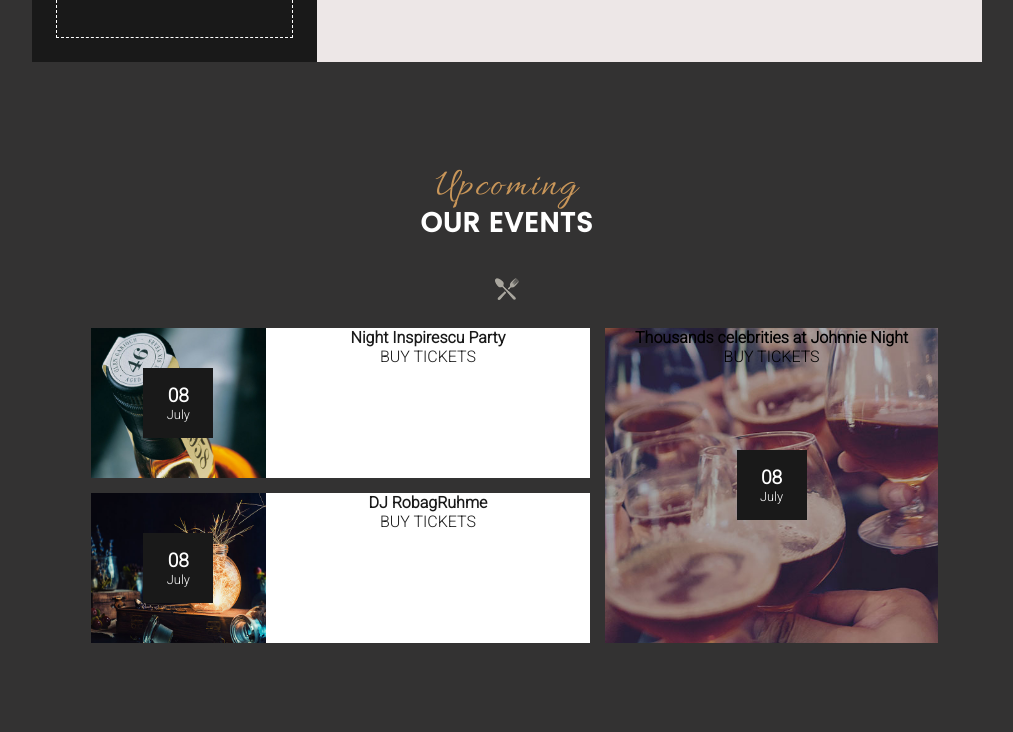
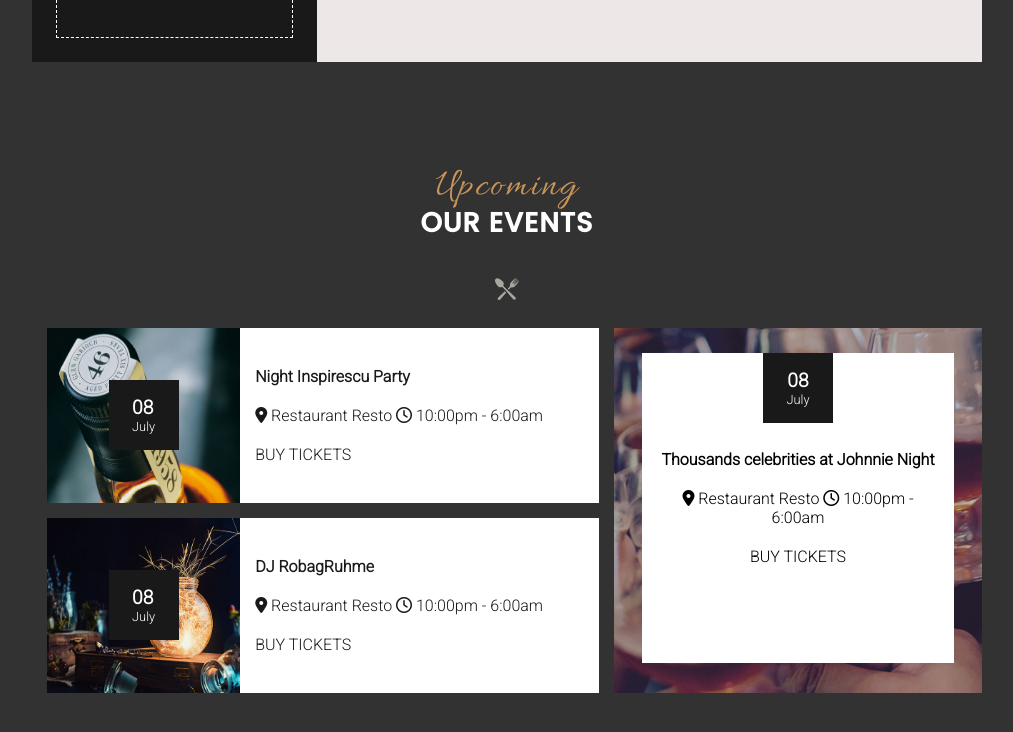
Before and after one commit to NatChapelle/Le-Resto-sass, a plain HTML site: page index.html in a window 1280 px wide. Shown: the part 2706-3438 px from the top of the page, without its empty margins (133-1146 px from the left). Drawn offline with Linux system fonts and the light colour scheme.

Commit message:
poursuite section4 grid

```diff
--- a/assets/style/layout/_main.scss
+++ b/assets/style/layout/_main.scss
@@ -271,8 +271,8 @@
     }
 }
 .event-grid {
-    width: 65%;
-    height: 300px;
+    max-width: 920px;
+    height: 350px;
     margin: 0 auto;
     display: grid;
     gap: 15px;
@@ -293,6 +293,34 @@
         grid-area: card3;
         background: url(../img/event-03.jpg) center/cover;
         position: relative;
+        .date-container {
+            top:25px;
+            transform: translateX(-50%);
+        }
+        .text-part {
+            height: 85%;
+            width: 85%;
+            margin: 25px auto;
+            justify-content: center;
+
+
+        }
+
+
+
+    }
+
+    .text-part {
+        background: $color1;
+        display: flex;
+        flex-direction: column;
+        justify-content: center;
+        padding: 15px;
+
+
+    }
+    .location-text {
+        padding: 20px 0;
     }
     .date-container {
         display: flex;
@@ -320,6 +348,7 @@
     .grid-card1, .grid-card2 {
 
         display: flex;
+        text-align: left;
         .img-part {
             width: 35%;
             position: relative;
--- a/index.html
+++ b/index.html
@@ -310,6 +310,12 @@
                     </div>
                     <div class="text-part">
                         <h4>Night Inspirescu Party</h4>
+                        <div class="location-text">
+                            <i class="fa-solid fa-location-dot"></i>
+                            Restaurant Resto
+                            <i class="fa-regular fa-clock"></i>
+                            10:00pm - 6:00am
+                        </div>
                         <p>BUY TICKETS</p>
                     </div>
                 </div>
@@ -319,6 +325,7 @@
                         <img src="./assets/img/event-02.jpg" alt="">
                         <div class="date-container">
                             <div class="date">
+
                             <h4>08</h4>
                              July
                             </div>
@@ -327,6 +334,12 @@
                     </div>
                     <div class="text-part">
                         <h4>DJ RobagRuhme</h4>
+                        <div class="location-text">
+                            <i class="fa-solid fa-location-dot"></i>
+                            Restaurant Resto
+                            <i class="fa-regular fa-clock"></i>
+                            10:00pm - 6:00am
+                        </div>
                         <p>BUY TICKETS</p>
                     </div>
                 </div>
@@ -341,6 +354,12 @@
 
                     <div class="text-part">
                         <h4>Thousands celebrities at Johnnie Night</h4>
+                        <div class="location-text">
+                            <i class="fa-solid fa-location-dot"></i>
+                            Restaurant Resto
+                            <i class="fa-regular fa-clock"></i>
+                            10:00pm - 6:00am
+                        </div>
                         <p>BUY TICKETS</p>
                     </div>
                 </div>
```
Also changed, not shown: assets/style/index.css, 1 other file.
